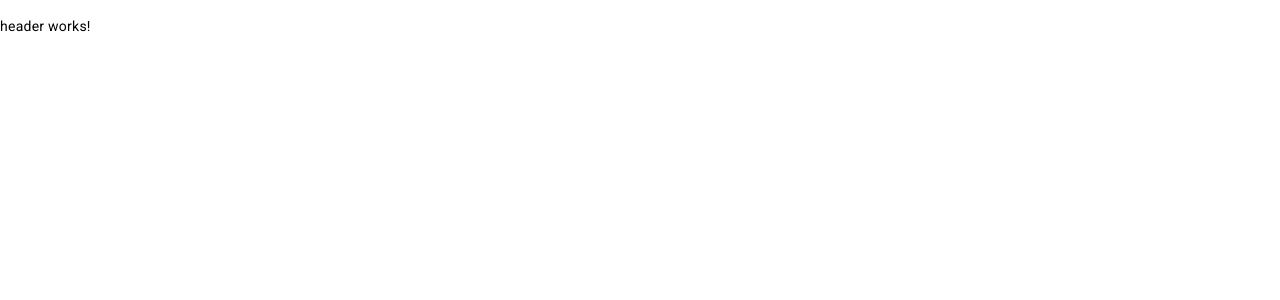
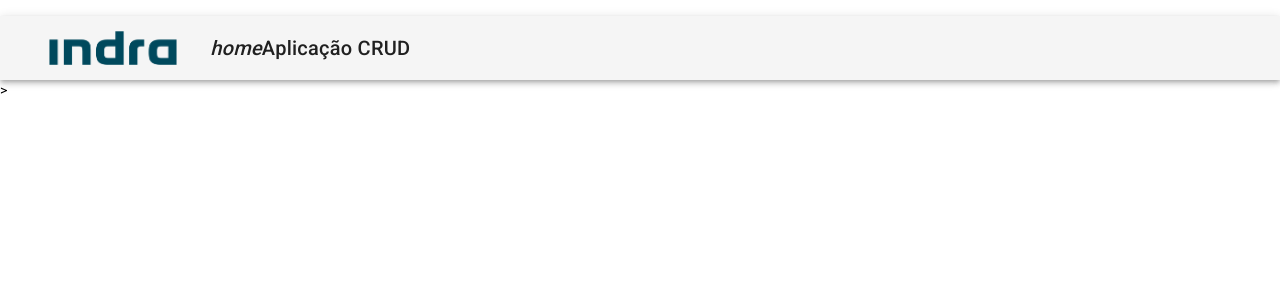
Before and after one commit to AgtHrq/crud-angular, an Angular app in the folder frontend/: page / in a window 1280 px wide. Shown: the top 300 px of the page. Built offline with nearby package versions, Linux system fonts and the light colour scheme.

Commit message:
problema notebook

```diff
--- a/frontend/src/app/app.module.ts
+++ b/frontend/src/app/app.module.ts
@@ -5,6 +5,8 @@
 import { AppComponent } from './app.component';
 import { BrowserAnimationsModule } from '@angular/platform-browser/animations';
 import { HeaderComponent } from './components/template/header/header.component';
+import {MatToolbarModule} from '@angular/material/toolbar';
+
 
 @NgModule({
   declarations: [
@@ -14,7 +16,8 @@
   imports: [
     BrowserModule,
     AppRoutingModule,
-    BrowserAnimationsModule
+    BrowserAnimationsModule,
+    MatToolbarModule
   ],
   providers: [],
   bootstrap: [AppComponent]
--- a/frontend/src/app/components/template/header/header.component.css
+++ b/frontend/src/app/components/template/header/header.component.css
@@ -0,0 +1,22 @@
+.header{
+    display: flex;
+    align-items: center;
+}
+
+.header a{
+    display: flex;
+    align-items: center;
+    text-decoration: none;
+}
+
+.logo{
+    max-height: 100px;
+}
+
+.title-group{
+    padding-left:25px;
+}
+
+.title-group i{
+    padding-right:5px;
+}
--- a/frontend/src/app/components/template/header/header.component.html
+++ b/frontend/src/app/components/template/header/header.component.html
@@ -1 +1,17 @@
-<p>header works!</p>
+<mat-toolbar class="header mat-elevation-z4">
+    <span>
+        <a>
+           <img class="logo" src="assets/img/logo.png" alt="logo">
+        </a>
+    </span>
+    <span class="Title-group">
+        <a>
+            <i class="=material-icons">
+                home
+            </i>
+            Aplicação CRUD
+
+        </a>
+
+    </span>
+</mat-toolbar>>
```
Also changed, not shown: frontend/src/app/app.component.html (line endings or trailing spaces), frontend/src/assets/img/logo.png (added), 1 other file (tests, documents, lock files or other folders).
